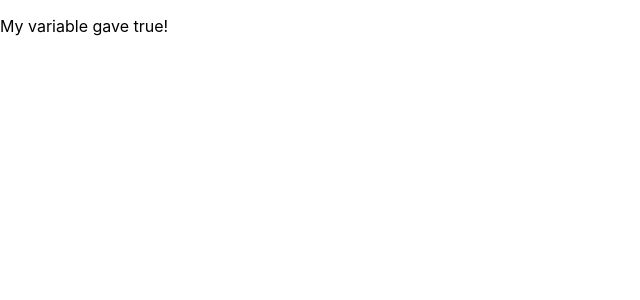
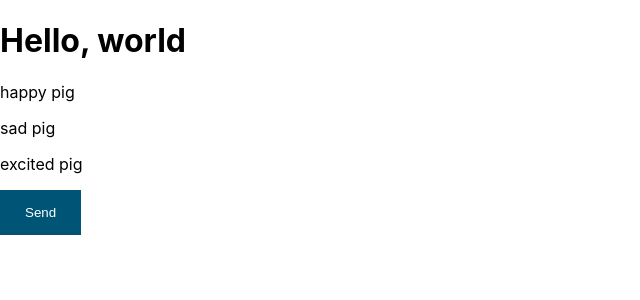
Before and after one commit to lopez-tomas/learning-react, a React (Create React App) app in the folder my-app/: page / in a window 1280 px wide. Shown: the top 300 px of the page, without its empty margins (0-640 px from the left). Built offline with nearby package versions, Linux system fonts and the light colour scheme.

Commit message:
feat: Arrays and its keys.

```diff
--- a/my-app/src/App.js
+++ b/my-app/src/App.js
@@ -1,7 +1,13 @@
 import Button from "./Button"
 
+const arr = [
+	'happy pig',
+	'sad pig',
+	'excited pig',
+]
+
 const App = () => {
-	const my_variable = true
+	const my_variable = false
 
 	if (my_variable) {
 		return <p>My variable gave true!</p>
@@ -9,6 +15,7 @@ const App = () => {
 	return (
 		<div>
 			<h1 onClick={(e) => console.log('click', e)}>Hello, world</h1>
+			{arr.map(el => <p key={el}>{el}</p>)}
 			<Button onClick={() => console.log('clicked')}>
 				Send
 			</Button>
```
